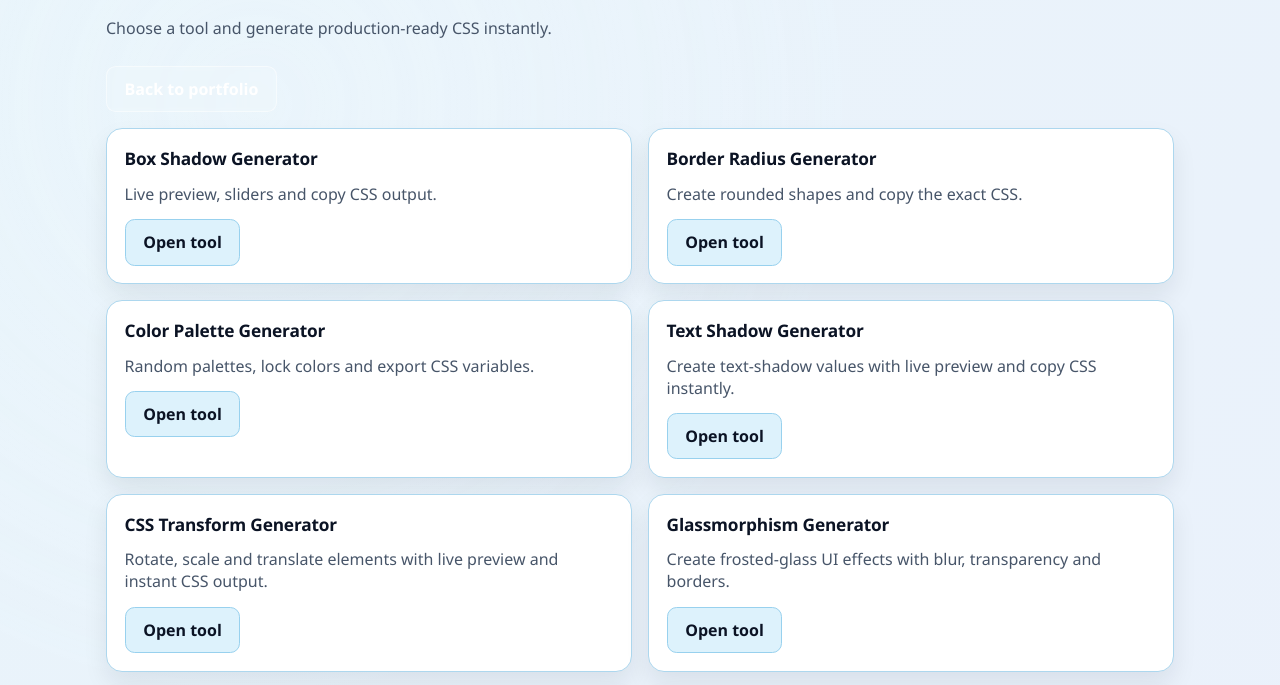
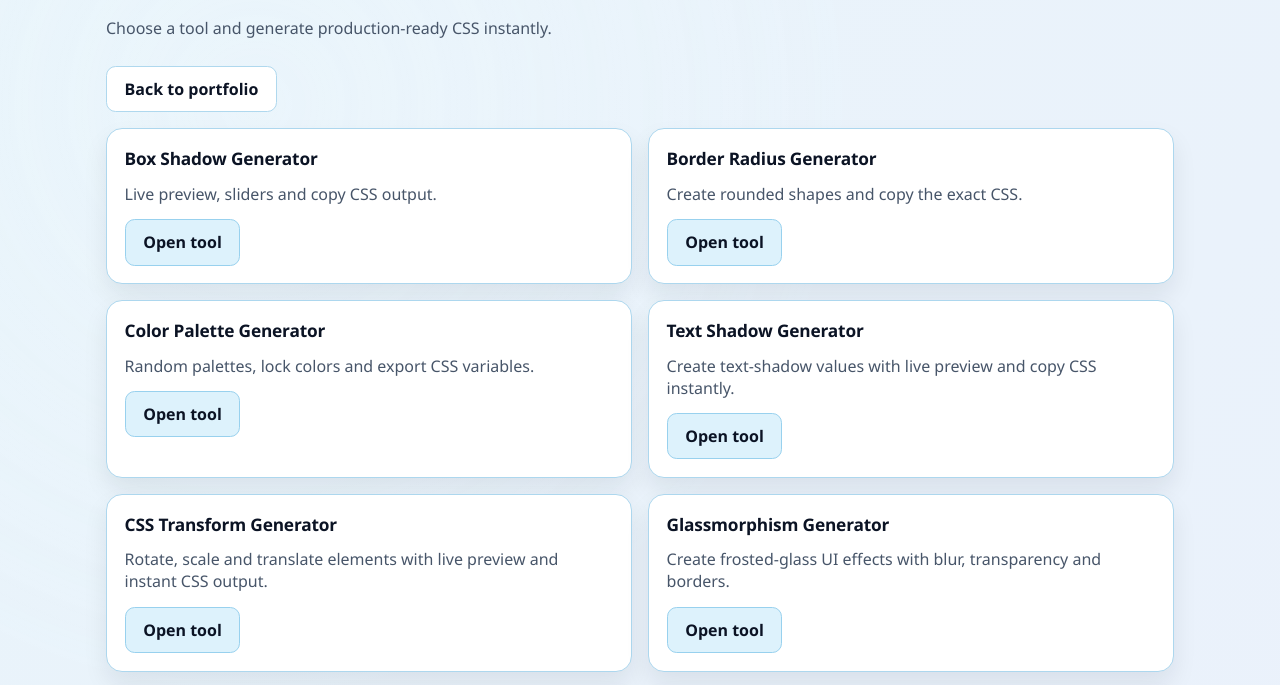
Before and after one commit to VasyWeb/vasy-dev, a website: page tools/index.html in a window 1280 px wide. Shown: the part 100-785 px from the top of the page. Drawn offline with Linux system fonts and the light colour scheme.

Commit message:
improve tool header button contrast

```diff
--- a/src/scss/pages/_home.scss
+++ b/src/scss/pages/_home.scss
@@ -579,6 +579,13 @@
   margin-top: 0.7rem;
 }
 
+.tools__header .button--secondary {
+  color: var(--color-bg);
+  background: color-mix(in srgb, var(--color-surface) 88%, white);
+  border-color: color-mix(in srgb, var(--color-accent) 24%, var(--color-border));
+  backdrop-filter: none;
+}
+
 .blog__actions {
   margin-top: 1.2rem;
   display: flex;
```
Also changed, not shown: assets/css/main.css, 1 other file.
